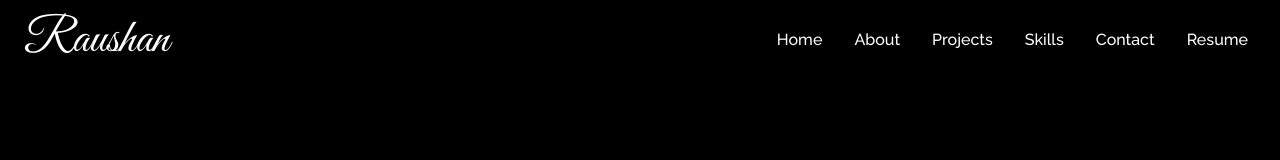
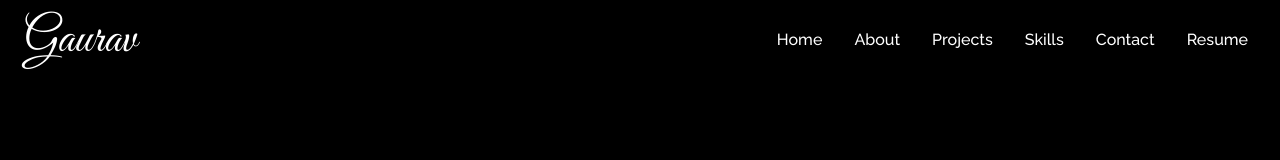
Before and after one commit to gauravsft/portfolio, a React (Create React App) app: page / in a window 1280 px wide. Shown: the top 160 px of the page. Built offline with nearby package versions, Linux system fonts and the light colour scheme.

Commit message:
validate

```diff
--- a/package.json
+++ b/package.json
@@ -6,6 +6,7 @@
     "@testing-library/jest-dom": "^5.16.4",
     "@testing-library/react": "^13.3.0",
     "@testing-library/user-event": "^13.5.0",
+    "gh-pages": "^4.0.0",
     "react": "^18.1.0",
     "react-dom": "^18.1.0",
     "react-icons": "^4.4.0",
@@ -14,6 +15,8 @@
     "web-vitals": "^2.1.4"
   },
   "scripts": {
+    "predeploy": "npm run build",
+    "deploy": "gh-pages -d build",
     "start": "react-scripts start",
     "build": "react-scripts build",
     "test": "react-scripts test",
@@ -41,5 +44,6 @@
     "autoprefixer": "^10.4.7",
     "postcss": "^8.4.14",
     "tailwindcss": "^3.0.24"
-  }
+  },
+  "homepage": "https://myusername.github.io/my-app"
 }
--- a/src/components/NavBar.jsx
+++ b/src/components/NavBar.jsx
@@ -31,7 +31,7 @@ const NavBar = () => {
   return (
     <div className="flex justify-between items-center w-full h-20 px-4 text-white bg-black fixed">
       <div>
-        <h1 className="text-5xl font-signature ml-2">Raushan</h1>
+        <h1 className="text-5xl font-signature ml-2">Gaurav</h1>
       </div>
 
       <ul className="hidden md:flex">
```
Also changed, not shown: src/assets/profileImage.png (added), 1 other file (tests, documents, lock files or other folders).
